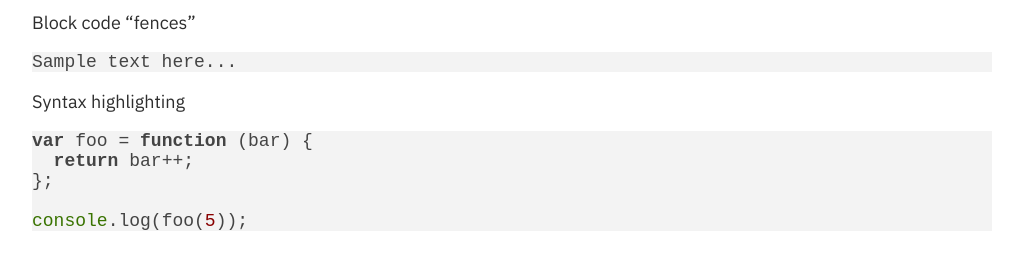
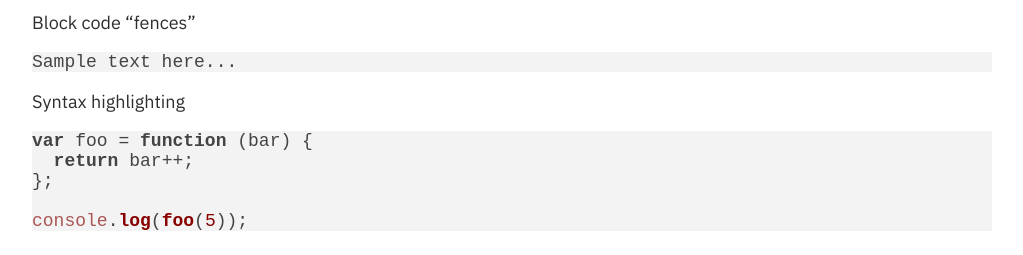
Before and after one commit to sondreb/basilar-template, a plain HTML site: page markdown-sample/index.html in a window 1280 px wide. Shown: the part 2860-3115 px from the top of the page, without its empty margins (128-1151 px from the left). Drawn offline with nearby package versions, Linux system fonts and the light colour scheme.

Commit message:
deploy: f1da759118f8cc399dbedd94850794a3dd0356f1

```diff
--- a/markdown-sample/index.html
+++ b/markdown-sample/index.html
@@ -129,11 +129,11 @@ line 3 of code
 <pre class="hljs"><code>Sample text here...
 </code></pre>
 <p>Syntax highlighting</p>
-<pre class="hljs"><code><span class="hljs-keyword">var</span> foo = <span class="hljs-function"><span class="hljs-keyword">function</span> (<span class="hljs-params">bar</span>) </span>{
+<pre class="hljs"><code><span class="hljs-keyword">var</span> foo = <span class="hljs-keyword">function</span> (<span class="hljs-params">bar</span>) {
   <span class="hljs-keyword">return</span> bar++;
 };
 
-<span class="hljs-built_in">console</span>.log(foo(<span class="hljs-number">5</span>));
+<span class="hljs-variable language_">console</span>.<span class="hljs-title function_">log</span>(<span class="hljs-title function_">foo</span>(<span class="hljs-number">5</span>));
 </code></pre>
 <h2>Tables</h2>
 <table>
```
